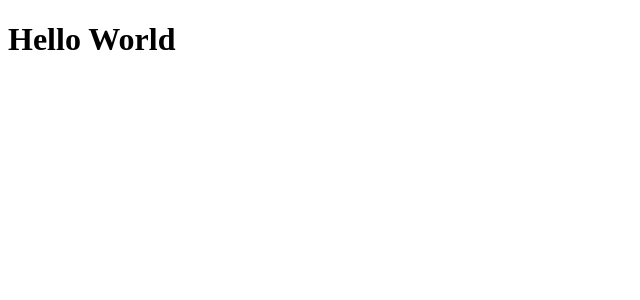
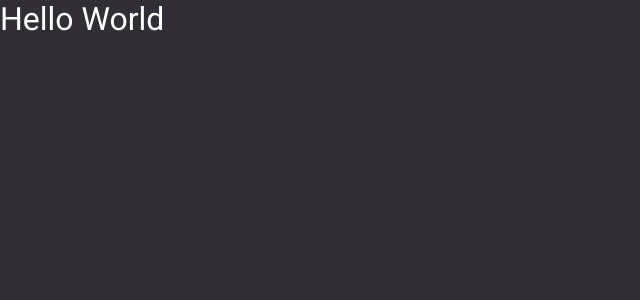
Before and after one commit to murillo-romeu/salon-web, a React (Create React App) app: page / in a window 1280 px wide. Shown: the top 300 px of the page, without its empty margins (0-640 px from the left). Built offline with nearby package versions, Linux system fonts and the light colour scheme.

Commit message:
Estilo global

```diff
--- a/public/index.html
+++ b/public/index.html
@@ -4,7 +4,7 @@
     <meta charset="utf-8" />
     <link rel="icon" href="%PUBLIC_URL%/favicon.ico" />
     <meta name="viewport" content="width=device-width, initial-scale=1" />
-    <meta name="theme-color" content="#3A3A3A" />
+    <meta name="theme-color" content="#9B51E0" />
     <title>Salon WEB</title>
     <link rel="preconnect" href="https://fonts.gstatic.com">
     <link href="https://fonts.googleapis.com/css2?family=Roboto:wght@400;700&display=swap" rel="stylesheet">
--- a/src/App.tsx
+++ b/src/App.tsx
@@ -1,7 +1,12 @@
 import React from 'react';
 
+import GlobalStyle from './styles/global';
+
 const App: React.FC = () => (
-  <h1>Hello World</h1>
+  <>
+    <GlobalStyle />
+    <h1>Hello World</h1>
+  </>
 );
 
 export default App;
--- /dev/null
+++ b/src/styles/global.ts
@@ -0,0 +1,29 @@
+import { createGlobalStyle } from 'styled-components';
+
+export default createGlobalStyle`
+  * {
+    margin: 0;
+    padding: 0;
+    box-sizing: border-box;
+    outline: 0;
+  }
+
+  body {
+    background-color: #312E38;
+    color: #ffffff;
+    -webkit-animation-smoothing: antialiased;
+  }
+
+  body, input, button {
+    font-family: 'Roboto', sans-serif;
+    font-size: 16px;
+  }
+
+  h1, h2, h3, h4, h5, h6, strong {
+    font-weight: 500;
+  }
+
+  button {
+    cursor: pointer;
+  }
+`;
```
